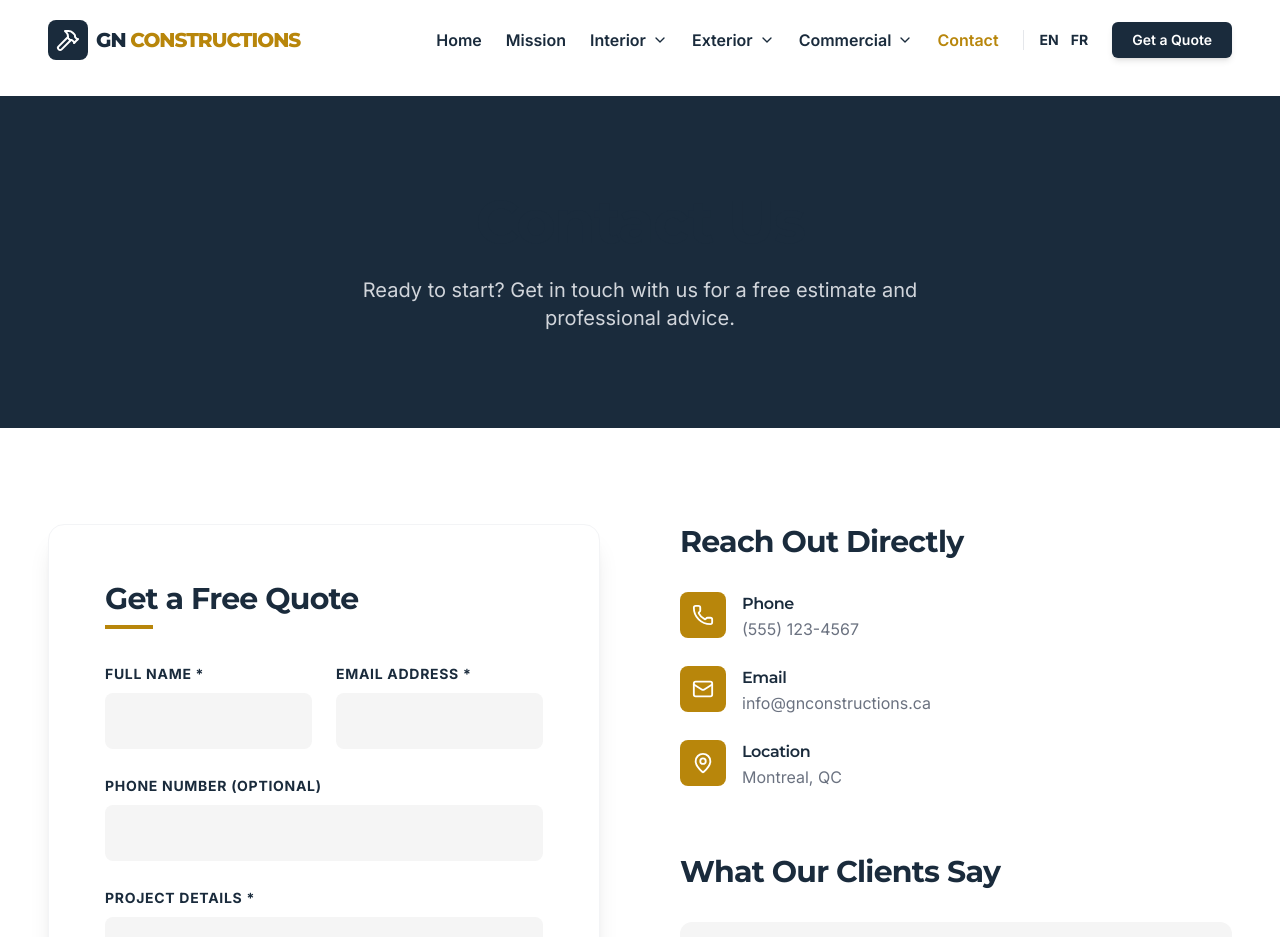
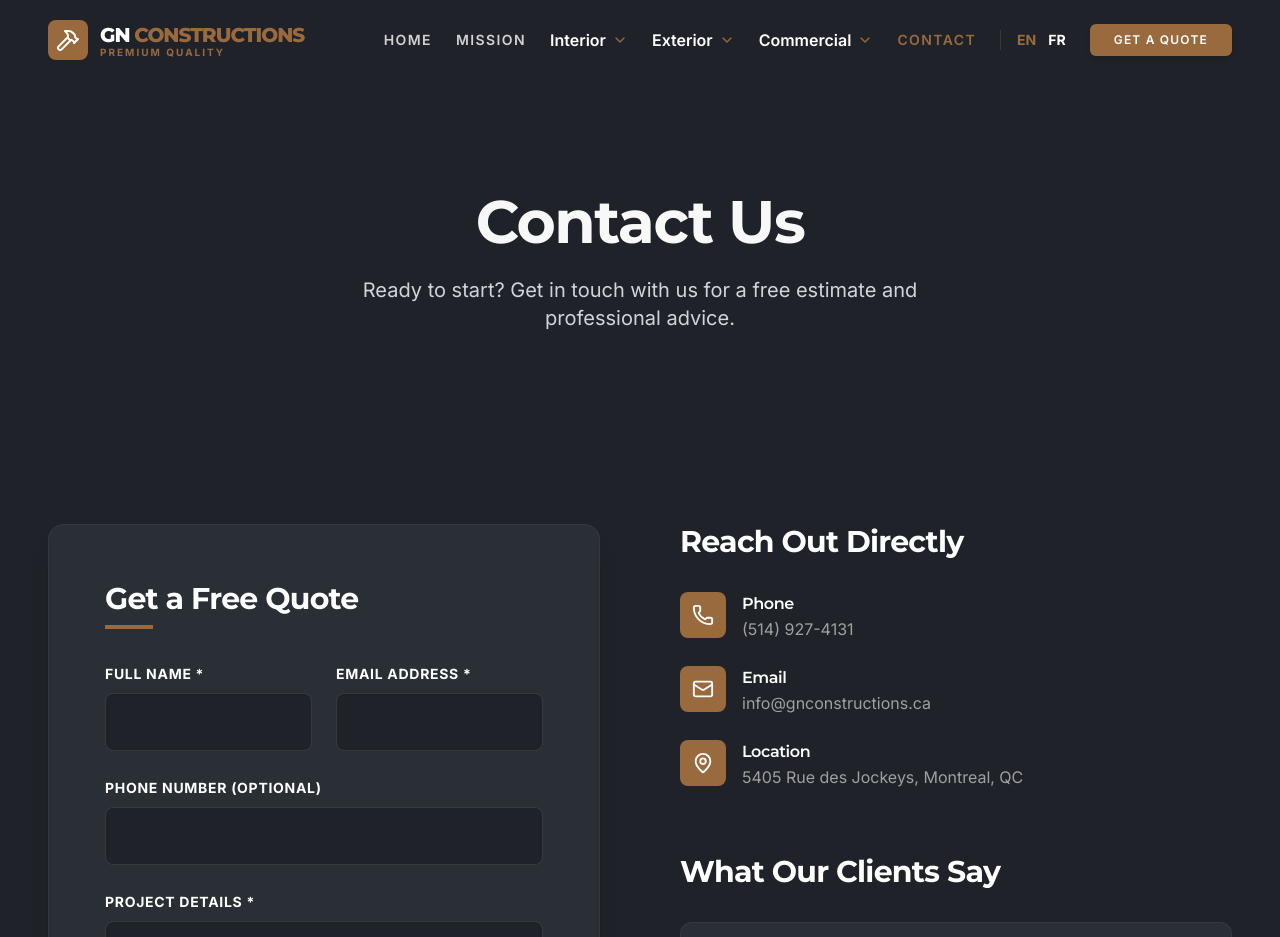
Before and after one commit to RamKashyap2050/AGN-Constructions, a React (Vite) app: page /contact in a window 1280 px wide. Shown: the top 937 px of the page. Built offline with nearby package versions, Linux system fonts and the light colour scheme.

Commit message:
Background color changed

```diff
--- a/src/components/Footer.jsx
+++ b/src/components/Footer.jsx
@@ -4,8 +4,8 @@ import { Phone, Mail, MapPin, Hammer } from 'lucide-react';
 
 const Footer = () => {
   return (
-    <footer className="bg-primary text-white pt-16 pb-8">
-      <div className="max-w-7xl mx-auto px-6 md:px-12 grid grid-cols-1 md:grid-cols-3 gap-12 border-b border-white/10 pb-12">
+    <footer className="bg-[#181A1F] text-white pt-16 pb-8 border-t border-white/5">
+      <div className="max-w-7xl mx-auto px-6 md:px-12 grid grid-cols-1 md:grid-cols-3 gap-12 border-b border-white/5 pb-12">
         {/* Company Info */}
         <div className="space-y-4">
           <div className="flex items-center space-x-2">
@@ -39,7 +39,7 @@ const Footer = () => {
           <div className="space-y-3">
             <div className="flex items-start space-x-3 text-gray-400">
               <Phone size={20} className="text-secondary shrink-0" />
-              <span>(555) 123-4567</span>
+              <span>(514) 927-4131</span>
             </div>
             <div className="flex items-start space-x-3 text-gray-400">
               <Mail size={20} className="text-secondary shrink-0" />
@@ -47,7 +47,7 @@ const Footer = () => {
             </div>
             <div className="flex items-start space-x-3 text-gray-400">
               <MapPin size={20} className="text-secondary shrink-0" />
-              <span>123 Construction Way, Quebec, QC</span>
+              <span>5405 Rue des Jockeys, Montreal, QC</span>
             </div>
           </div>
         </div>
--- a/src/components/Navbar.jsx
+++ b/src/components/Navbar.jsx
@@ -61,18 +61,21 @@ const Navbar = () => {
   return (
     <nav
       className={`fixed w-full z-50 transition-all duration-300 ${
-        scrolled ? "glass py-3 shadow-sm" : "bg-transparent py-5"
+        scrolled ? "glass py-3 shadow-sm bg-[#1F2228]/95" : "bg-transparent py-5"
       }`}
     >
       <div className="max-w-7xl mx-auto px-6 md:px-12 flex justify-between items-center">
         {/* Logo */}
-        <Link to="/" className="flex items-center space-x-2 group">
-          <div className="bg-primary p-2 rounded-lg group-hover:bg-secondary transition-colors duration-300">
+        <Link to="/" className="flex items-center space-x-3 group">
+          <div className="bg-secondary p-2 rounded-lg group-hover:bg-white/10 transition-colors duration-300">
             <Hammer className="text-white w-6 h-6" />
           </div>
-          <span className="text-xl font-heading font-extrabold tracking-tighter text-primary">
-            GN <span className="text-secondary">CONSTRUCTIONS</span>
-          </span>
+          <div className="flex flex-col -space-y-1">
+            <span className="text-xl font-heading font-extrabold tracking-tighter text-white">
+              GN <span className="text-secondary">CONSTRUCTIONS</span>
+            </span>
+            <span className="text-[10px] text-secondary font-bold tracking-[0.2em] uppercase">Premium Quality</span>
+          </div>
         </Link>
 
         {/* Desktop Menu */}
@@ -81,8 +84,8 @@ const Navbar = () => {
           {/* Home */}
           <Link
             to="/"
-            className={`font-semibold hover:text-secondary transition-colors duration-200 ${
-              location.pathname === "/" ? "text-secondary" : "text-primary"
+            className={`font-semibold text-sm uppercase tracking-widest hover:text-secondary transition-colors duration-200 ${
+              location.pathname === "/" ? "text-secondary" : "text-white/80"
             }`}
           >
             {t("navHome")}
@@ -91,8 +94,8 @@ const Navbar = () => {
           {/* Mission */}
           <Link
             to="/misson"
-            className={`font-semibold hover:text-secondary transition-colors duration-200 ${
-              location.pathname === "/misson" ? "text-secondary" : "text-primary"
+            className={`font-semibold text-sm uppercase tracking-widest hover:text-secondary transition-colors duration-200 ${
+              location.pathname === "/misson" ? "text-secondary" : "text-white/80"
             }`}
           >
             Mission
@@ -102,18 +105,18 @@ const Navbar = () => {
           {categories.map((cat) => (
             <div key={cat.key} className="relative group">
               <button
-                className={`flex items-center gap-1 font-semibold hover:text-secondary transition-colors duration-200 text-primary`}
+                className={`flex items-center gap-1 font-semibold hover:text-secondary transition-colors duration-200 text-white`}
               >
                 {cat.name}
-                <ChevronDown className="w-4 h-4 ml-0.5 transition-transform duration-200 group-hover:rotate-180" />
+                <ChevronDown className="w-4 h-4 ml-0.5 transition-transform duration-200 group-hover:rotate-180 text-secondary" />
               </button>
               {cat.services.length > 0 && (
-                <div className="absolute top-full left-0 mt-2 w-60 bg-white shadow-xl rounded-lg py-2 opacity-0 invisible group-hover:opacity-100 group-hover:visible transition-all duration-300 border border-gray-100">
+                <div className="absolute top-full left-0 mt-2 w-60 bg-[#2A2E35] shadow-2xl rounded-lg py-2 opacity-0 invisible group-hover:opacity-100 group-hover:visible transition-all duration-300 border border-white/5">
                   {cat.services.map((service) => (
                     <Link
                       key={service.id}
                       to={`/services#${service.id}`}
-                      className="block px-5 py-2.5 text-sm text-gray-700 hover:bg-gray-50 hover:text-secondary transition-colors"
+                      className="block px-5 py-2.5 text-sm text-[#E0E0E0] hover:bg-white/5 hover:text-secondary transition-colors"
                     >
                       {service.title}
                     </Link>
@@ -126,30 +129,30 @@ const Navbar = () => {
           {/* Contact */}
           <Link
             to="/contact"
-            className={`font-semibold hover:text-secondary transition-colors duration-200 ${
-              location.pathname === "/contact" ? "text-secondary" : "text-primary"
+            className={`font-semibold text-sm uppercase tracking-widest hover:text-secondary transition-colors duration-200 ${
+              location.pathname === "/contact" ? "text-secondary" : "text-white/80"
             }`}
           >
             {t("navContact")}
           </Link>
 
           {/* Language Toggle */}
-          <div className="flex items-center gap-3 border-l pl-4">
+          <div className="flex items-center gap-3 border-l border-white/10 pl-4">
             <button
               onClick={() => changeLanguage("en")}
-              className="text-sm font-bold text-primary hover:text-secondary"
+              className={`text-sm font-bold hover:text-secondary ${i18n.language === 'en' ? 'text-secondary' : 'text-white'}`}
             >
               EN
             </button>
             <button
               onClick={() => changeLanguage("fr")}
-              className="text-sm font-bold text-primary hover:text-secondary"
+              className={`text-sm font-bold hover:text-secondary ${i18n.language === 'fr' ? 'text-secondary' : 'text-white'}`}
             >
               FR
             </button>
           </div>
 
-          <Link to="/contact" className="btn btn-primary px-5 py-2 text-sm">
+          <Link to="/contact" className="btn btn-primary px-6 py-2 text-xs uppercase tracking-widest">
             {t("getQuote")}
           </Link>
         </div>
--- a/src/index.css
+++ b/src/index.css
@@ -5,17 +5,17 @@
 @tailwind utilities;
 
 :root {
-  --primary: #1A2B3C;
-  --secondary: #B8860B;
-  --accent: #F5F5F5;
-  --text-dark: #333333;
-  --text-light: #666666;
-  --white: #FFFFFF;
+  --primary: #1F2228;
+  --secondary: #9A6A3F;
+  --accent: #2A2E35;
+  --text-dark: #E0E0E0;
+  --text-light: #A0A0A0;
+  --white: #F8F8F8;
 }
 
 @layer base {
   body {
-    @apply font-body text-[#333333] bg-white overflow-x-hidden;
+    @apply font-body text-[var(--text-dark)] bg-[var(--primary)] overflow-x-hidden;
   }
 
   h1,
@@ -24,11 +24,11 @@
   h4,
   h5,
   h6 {
-    @apply font-heading font-bold text-[#1A2B3C] tracking-tight;
+    @apply font-heading font-bold text-[var(--white)] tracking-tight;
   }
 
   p {
-    @apply leading-relaxed text-[#666666];
+    @apply leading-relaxed text-[var(--text-light)];
   }
 }
 
@@ -38,15 +38,15 @@
   }
 
   .btn-primary {
-    @apply bg-primary text-white hover:opacity-90 shadow-md hover:shadow-lg;
+    @apply bg-secondary text-white hover:opacity-90 shadow-md hover:shadow-lg;
   }
 
   .btn-secondary {
-    @apply bg-secondary text-white hover:opacity-90 shadow-md hover:shadow-lg;
+    @apply bg-primary text-white border border-secondary/30 hover:bg-secondary/10 shadow-md hover:shadow-lg;
   }
 
   .btn-outline {
-    @apply border-2 border-primary text-primary hover:bg-primary hover:text-white;
+    @apply border-2 border-secondary text-secondary hover:bg-secondary hover:text-white;
   }
 
   .section-padding {
@@ -54,17 +54,21 @@
   }
 
   .card {
-    @apply bg-white p-8 rounded-xl shadow-sm border border-gray-100 hover:shadow-xl transition-shadow duration-300;
+    @apply bg-accent p-8 rounded-xl shadow-sm border border-white/5 hover:border-secondary/30 transition-all duration-300;
   }
 }
 
 .glass {
-  background: rgba(255, 255, 255, 0.8);
+  background: rgba(31, 34, 40, 0.85);
   backdrop-filter: blur(12px);
   -webkit-backdrop-filter: blur(12px);
-  border: 1px solid rgba(255, 255, 255, 0.3);
+  border-bottom: 1px solid rgba(255, 255, 255, 0.05);
 }
 
 .hero-gradient {
-  background: linear-gradient(135deg, rgba(26, 43, 60, 0.9) 0%, rgba(26, 43, 60, 0.7) 100%);
+  background: linear-gradient(135deg, rgba(31, 34, 40, 0.95) 0%, rgba(31, 34, 40, 0.7) 100%);
 }
+
+.bronze-block {
+  background-color: #9A6A3F;
+}
--- a/src/pages/Contact.jsx
+++ b/src/pages/Contact.jsx
@@ -48,7 +48,7 @@ const Contact = () => {
   ];
 
   return (
-    <div className="pt-24 min-h-screen">
+    <div className="pt-24 min-h-screen bg-[#1F2228] text-[#E0E0E0]">
 
       {/* HERO */}
       <section className="bg-primary text-white py-24 px-6 text-center">
@@ -68,9 +68,9 @@ const Contact = () => {
           initial={{ opacity: 0, x: -40 }}
           whileInView={{ opacity: 1, x: 0 }}
           viewport={{ once: true }}
-          className="bg-white p-10 md:p-14 rounded-2xl shadow-xl border border-gray-100"
+          className="bg-[#2A2E35] p-10 md:p-14 rounded-2xl shadow-xl border border-white/5"
         >
-          <h2 className="text-3xl font-bold mb-2">
+          <h2 className="text-3xl font-bold mb-2 text-white">
             {t("formQuoteTitle")}
           </h2>
           <div className="w-12 h-1 bg-secondary mb-8"></div>
@@ -82,43 +82,43 @@ const Contact = () => {
 
             <div className="grid grid-cols-1 md:grid-cols-2 gap-6">
               <div>
-                <label className="text-sm font-bold text-primary uppercase tracking-wider">
+                <label className="text-sm font-bold text-white uppercase tracking-wider">
                   {t("labelName")}
                 </label>
                 <input
                   type="text"
                   name="name"
                   required
-                  className="w-full bg-accent rounded-lg p-4 mt-2 focus:ring-2 focus:ring-secondary focus:bg-white transition"
+                  className="w-full bg-[#1F2228] text-white border border-white/10 rounded-lg p-4 mt-2 focus:ring-2 focus:ring-secondary focus:bg-[#25282E] transition"
                 />
               </div>
 
               <div>
-                <label className="text-sm font-bold text-primary uppercase tracking-wider">
+                <label className="text-sm font-bold text-white uppercase tracking-wider">
                   {t("labelEmail")}
                 </label>
                 <input
                   type="email"
                   name="email"
                   required
-                  className="w-full bg-accent rounded-lg p-4 mt-2 focus:ring-2 focus:ring-secondary focus:bg-white transition"
+                  className="w-full bg-[#1F2228] text-white border border-white/10 rounded-lg p-4 mt-2 focus:ring-2 focus:ring-secondary focus:bg-[#25282E] transition"
                 />
               </div>
             </div>
 
             <div>
-              <label className="text-sm font-bold text-primary uppercase tracking-wider">
+              <label className="text-sm font-bold text-white uppercase tracking-wider">
                 {t("labelPhone")}
               </label>
               <input
                 type="tel"
                 name="phone"
-                className="w-full bg-accent rounded-lg p-4 mt-2 focus:ring-2 focus:ring-secondary focus:bg-white transition"
+                className="w-full bg-[#1F2228] text-white border border-white/10 rounded-lg p-4 mt-2 focus:ring-2 focus:ring-secondary focus:bg-[#25282E] transition"
               />
             </div>
 
             <div>
-              <label className="text-sm font-bold text-primary uppercase tracking-wider">
+              <label className="text-sm font-bold text-white uppercase tracking-wider">
                 {t("labelDetails")}
               </label>
               <textarea
@@ -126,7 +126,7 @@ const Contact = () => {
                 rows="5"
                 required
                 placeholder={t("placeholderDetails")}
-                className="w-full bg-accent rounded-lg p-4 mt-2 focus:ring-2 focus:ring-secondary focus:bg-white transition"
+                className="w-full bg-[#1F2228] text-white border border-white/10 rounded-lg p-4 mt-2 focus:ring-2 focus:ring-secondary focus:bg-[#25282E] transition"
               />
             </div>
 
@@ -157,7 +157,7 @@ const Contact = () => {
         <div className="space-y-16">
 
           <div>
-            <h2 className="text-3xl font-bold mb-8">
+            <h2 className="text-3xl font-bold mb-8 text-white">
               {t("reachOutTitle")}
             </h2>
 
@@ -167,8 +167,8 @@ const Contact = () => {
                   <Phone size={22} />
                 </div>
                 <div>
-                  <h4 className="font-semibold">Phone</h4>
-                  <p className="text-gray-500">(555) 123-4567</p>
+                  <h4 className="font-semibold text-white">Phone</h4>
+                  <p className="text-[#A0A0A0]">(514) 927-4131</p>
                 </div>
               </div>
 
@@ -177,8 +177,8 @@ const Contact = () => {
                   <Mail size={22} />
                 </div>
                 <div>
-                  <h4 className="font-semibold">Email</h4>
-                  <p className="text-gray-500">
+                  <h4 className="font-semibold text-white">Email</h4>
+                  <p className="text-[#A0A0A0]">
                     info@gnconstructions.ca
                   </p>
                 </div>
@@ -189,8 +189,8 @@ const Contact = () => {
                   <MapPin size={22} />
                 </div>
                 <div>
-                  <h4 className="font-semibold">Location</h4>
-                  <p className="text-gray-500">Montreal, QC</p>
+                  <h4 className="font-semibold text-white">Location</h4>
+                  <p className="text-[#A0A0A0]">5405 Rue des Jockeys, Montreal, QC</p>
                 </div>
               </div>
             </div>
@@ -198,13 +198,13 @@ const Contact = () => {
 
           {/* TESTIMONIALS */}
           <div>
-            <h2 className="text-3xl font-bold mb-8">
+            <h2 className="text-3xl font-bold mb-8 text-white">
               {t("testimonialsTitle")}
             </h2>
 
             <div className="space-y-6">
               {testimonials.map((test, idx) => (
-                <div key={idx} className="bg-accent p-6 rounded-xl">
+                <div key={idx} className="bg-[#2A2E35] p-6 rounded-xl border border-white/5">
                   <div className="flex mb-3">
                     {[...Array(test.rating)].map((_, i) => (
                       <Star
@@ -214,10 +214,10 @@ const Contact = () => {
                       />
                     ))}
                   </div>
-                  <p className="italic text-primary mb-4">
+                  <p className="italic text-[#E0E0E0] mb-4">
                     "{test.content}"
                   </p>
-                  <div className="font-bold text-sm">
+                  <div className="font-bold text-sm text-secondary">
                     — {test.name}, {test.role}
                   </div>
                 </div>
@@ -228,8 +228,8 @@ const Contact = () => {
       </div>
 
       {/* GALLERY */}
-      <section className="section-padding bg-accent">
-        <h2 className="text-4xl text-center mb-16">
+      <section className="section-padding bg-[#1F2228]">
+        <h2 className="text-4xl text-center mb-16 text-white">
           {t("galleryTitle")}
         </h2>
 
```
Also changed, not shown: src/pages/Home.jsx (+53 -33 lines), src/pages/Services.jsx (+10 -10 lines), tailwind.config.js (+4 -3 lines), 5 other files (tests, documents, lock files or other folders).
